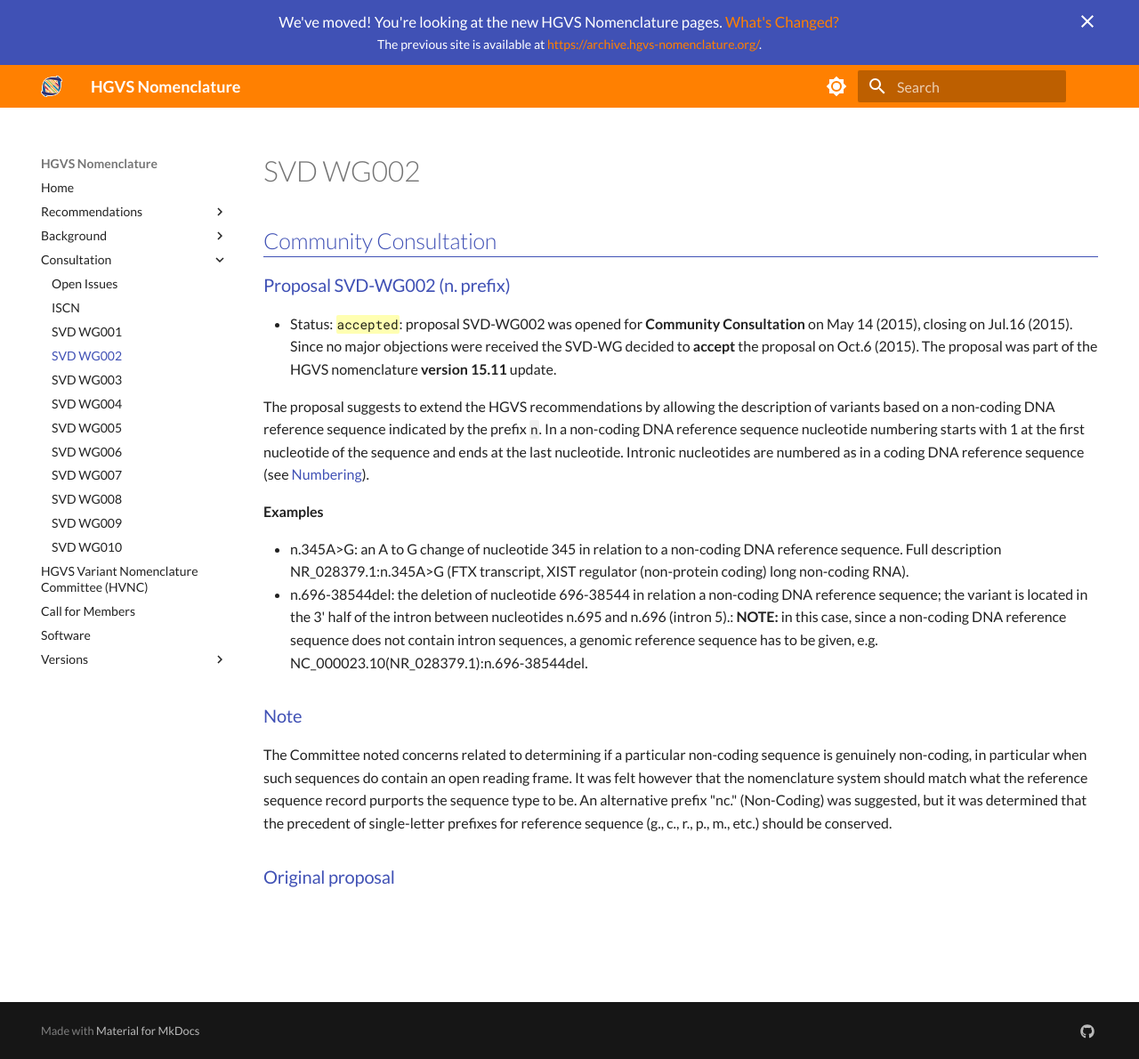
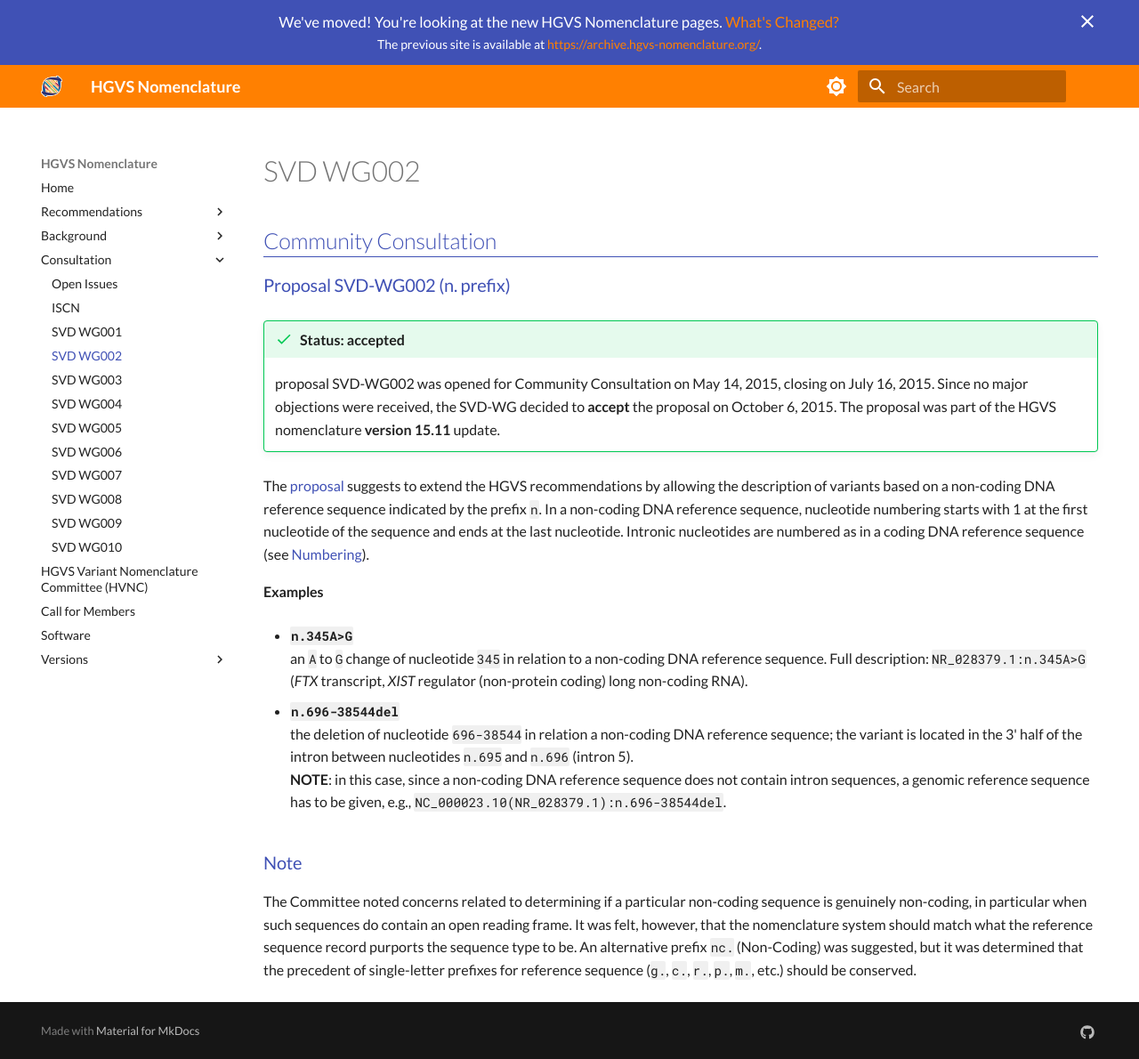
Before and after one commit to HGVSnomenclature/hgvs-nomenclature, an MkDocs documentation site: the page built from docs/consultation/SVD-WG002.md, in a window 1280 px wide and 1190 px high. Shown: the whole window at 89% size. Built offline with MkDocs 1.6.1 and Material for MkDocs 9.7.7, drawn with Linux system fonts in a browser that asks for light colours.

Commit message:
Styled the SVD-WG002 page.
Styled the status and moved the link to the original proposal.

```diff
--- a/docs/consultation/SVD-WG002.md
+++ b/docs/consultation/SVD-WG002.md
@@ -2,17 +2,28 @@
 
 ### Proposal SVD-WG002 (n. prefix)
 
-- Status: <code class="spot1">accepted</code>: proposal SVD-WG002 was opened for **Community Consultation** on May 14 (2015), closing on Jul.16 (2015). Since no major objections were received the SVD-WG decided to **accept** the proposal on Oct.6 (2015). The proposal was part of the HGVS nomenclature **version 15.11** update.
+!!! success "Status: accepted"
 
-The proposal suggests to extend the HGVS recommendations by allowing the description of variants based on a non-coding DNA reference sequence indicated by the prefix `n`. In a non-coding DNA reference sequence nucleotide numbering starts with 1 at the first nucleotide of the sequence and ends at the last nucleotide. Intronic nucleotides are numbered as in a coding DNA reference sequence (see [Numbering](../background/numbering.md#DNAc)).
+    proposal SVD-WG002 was opened for Community Consultation on May 14, 2015, closing on July 16, 2015.
+    Since no major objections were received, the SVD-WG decided to **accept** the proposal on October 6, 2015.
+    The proposal was part of the HGVS nomenclature **version 15.11** update.
+
+The [proposal](http://www.hgvs.org/mutnomen/comments002.html) suggests to extend the HGVS recommendations by allowing the description of variants based on a non-coding DNA reference sequence indicated by the prefix `n`.
+In a non-coding DNA reference sequence, nucleotide numbering starts with 1 at the first nucleotide of the sequence and ends at the last nucleotide.
+Intronic nucleotides are numbered as in a coding DNA reference sequence (see [Numbering](../background/numbering.md#DNAc)).
 
 #### Examples
 
-- n.345A>G: an A to G change of nucleotide 345 in relation to a non-coding DNA reference sequence. Full description NR_028379.1:n.345A>G (FTX transcript, XIST regulator (non-protein coding) long non-coding RNA).
-- n.696-38544del: the deletion of nucleotide 696-38544 in relation a non-coding DNA reference sequence; the variant is located in the 3' half of the intron between nucleotides n.695 and n.696 (intron 5).: **NOTE:** in this case, since a non-coding DNA reference sequence does not contain intron sequences, a genomic reference sequence has to be given, e.g. NC_000023.10(NR_028379.1):n.696-38544del.
+- **`n.345A>G`**<br>
+  an `A` to `G` change of nucleotide `345` in relation to a non-coding DNA reference sequence.
+  Full description: `NR_028379.1:n.345A>G` (_FTX_ transcript, _XIST_ regulator (non-protein coding) long non-coding RNA).
+
+- **`n.696-38544del`**<br>
+  the deletion of nucleotide `696-38544` in relation a non-coding DNA reference sequence; the variant is located in the 3' half of the intron between nucleotides `n.695` and `n.696` (intron 5).<br>
+  **NOTE**: in this case, since a non-coding DNA reference sequence does not contain intron sequences, a genomic reference sequence has to be given, e.g., `NC_000023.10(NR_028379.1):n.696-38544del`.
 
 ### Note
 
-The Committee noted concerns related to determining if a particular non-coding sequence is genuinely non-coding, in particular when such sequences do contain an open reading frame. It was felt however that the nomenclature system should match what the reference sequence record purports the sequence type to be. An alternative prefix "nc." (Non-Coding) was suggested, but it was determined that the precedent of single-letter prefixes for reference sequence (g., c., r., p., m., etc.) should be conserved.
-
-### [Original proposal](http://www.hgvs.org/mutnomen/comments002.html)
+The Committee noted concerns related to determining if a particular non-coding sequence is genuinely non-coding, in particular when such sequences do contain an open reading frame.
+It was felt, however, that the nomenclature system should match what the reference sequence record purports the sequence type to be.
+An alternative prefix `nc.` (Non-Coding) was suggested, but it was determined that the precedent of single-letter prefixes for reference sequence (`g.`, `c.`, `r.`, `p.`, `m.`, etc.) should be conserved.
```
